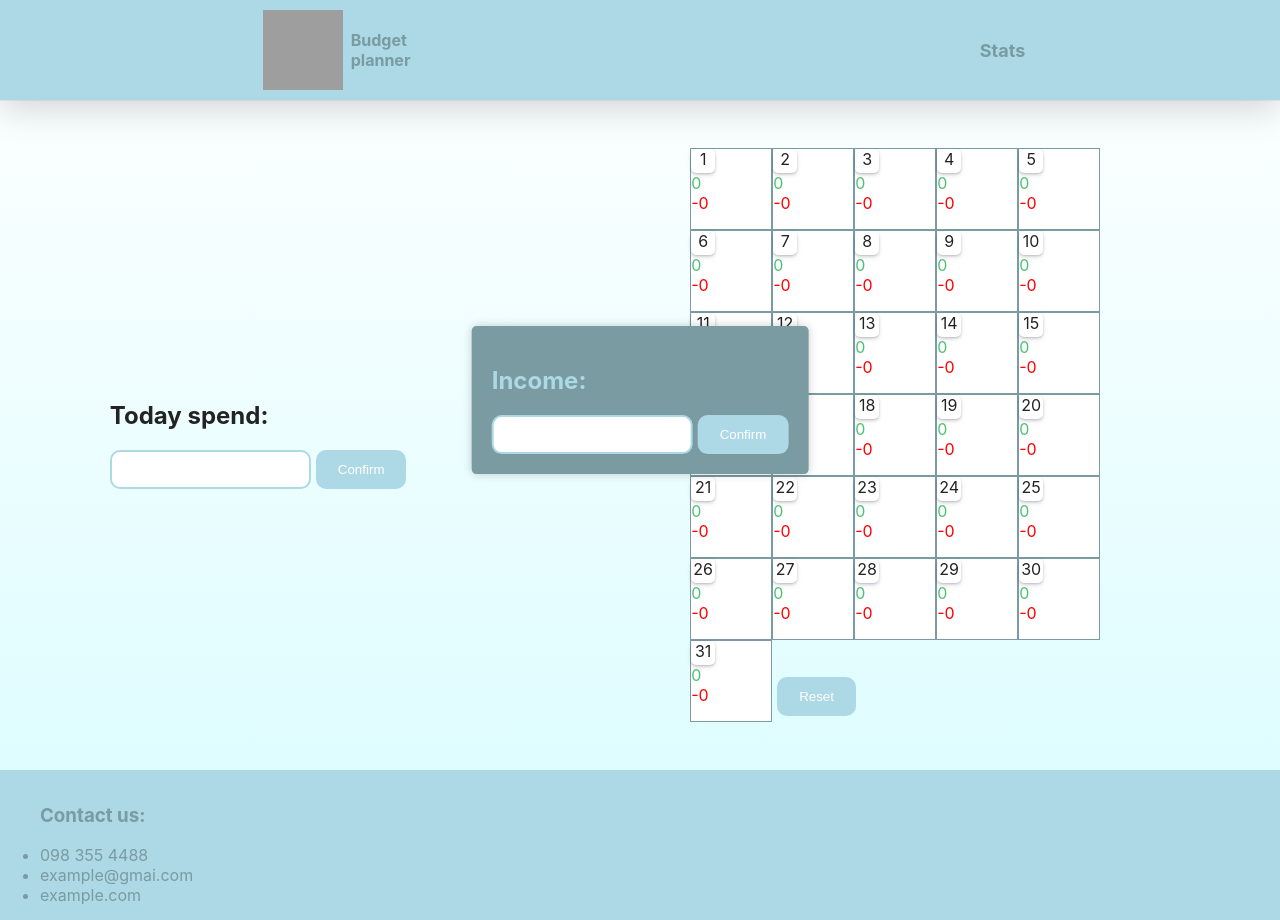
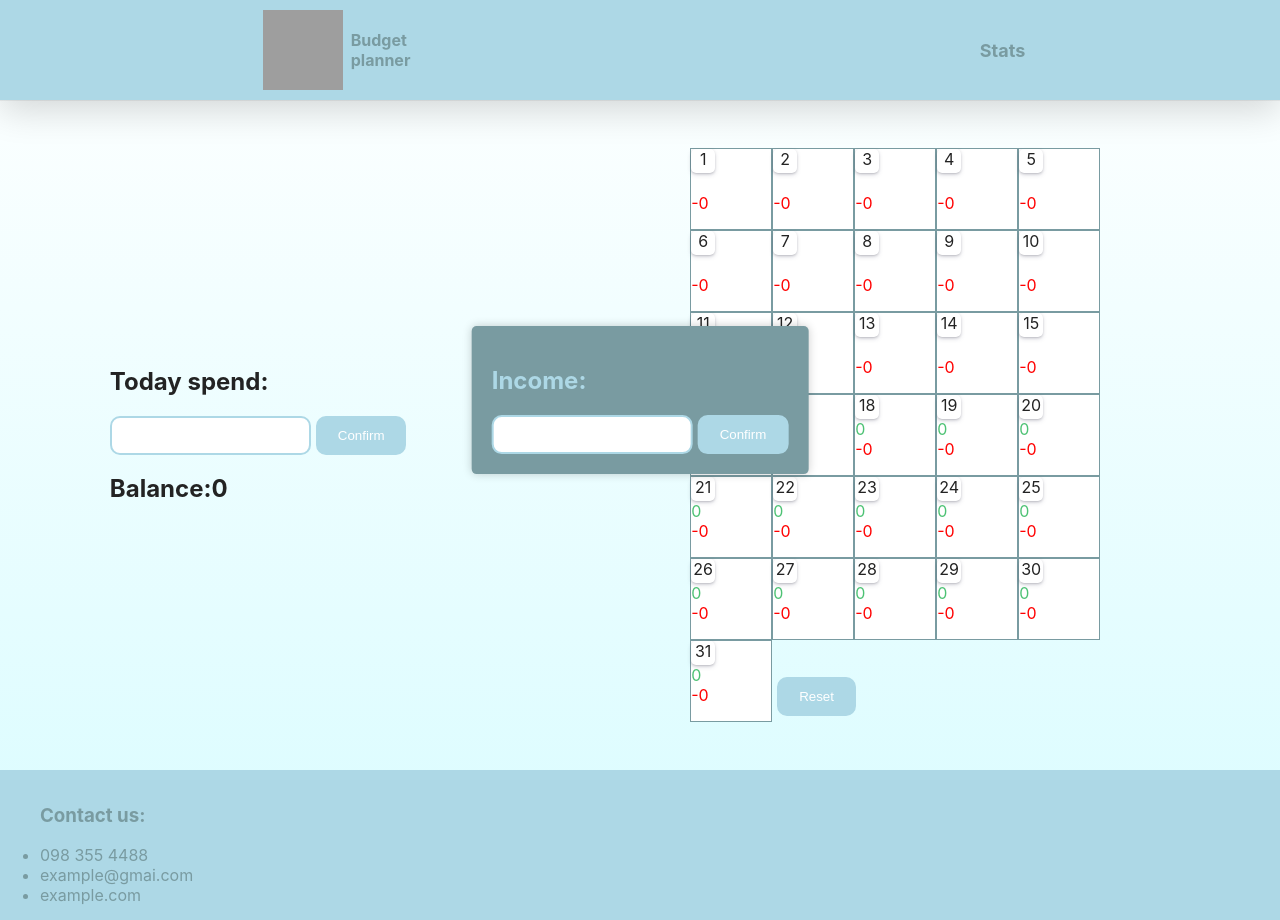
Before and after one commit to Anatolik322/budget-planner, a React (Create React App) app: page / in a window 1280 px wide. Built offline with nearby package versions, Linux system fonts and the light colour scheme; grey boxes are pictures that could not be loaded.

Commit message:
fix: fixed calendar component

```diff
--- a/src/components/calendar/Calendar.jsx
+++ b/src/components/calendar/Calendar.jsx
@@ -28,7 +28,7 @@ function Calendar() {
     <div className="table">
       {
         store.daysArr[0] !== null && store.daysArr.map((e) => {
-          return <CalendarItem day={e[0]} amount={Math.floor(store.total / store.daysArr.length)} spend={e[1]} key={Math.random()}/>
+          return <CalendarItem day={e[0]} amount={ e[0] >= new Date().getDate() && Math.floor(store.total / (store.daysArr.length - new Date().getDate()))} spend={e[1]} key={Math.random()}/>
         })
       }
       <button onClick={() => disp(clearState())}>Reset</button>
--- a/src/components/input/SpendInput.jsx
+++ b/src/components/input/SpendInput.jsx
@@ -1,6 +1,6 @@
 import React, {useState} from 'react'
 import { addSpend, setTotal } from '../../service/amountSlice'
-import { useDispatch } from "react-redux"
+import { useDispatch, useSelector } from "react-redux"
 import CategoryModal from '../categoryModal/CategoryModal';
 import './spendInput.css'
 
@@ -8,6 +8,7 @@ function SpendInput({title}) {
 
   const [sum, setSum] = useState(0);
   const [modal, setmodal] = useState(false);
+  const state = useSelector(state => state)
   const disp = useDispatch();
 
   const handleClick = () => {
@@ -34,6 +35,8 @@ function SpendInput({title}) {
           sum !== 0 ? handleClick : undefined
         } > Confirm </button>
       </div>
+      <h2>Balance:{state.total}</h2>
+
     </div>}
     </>
 
--- a/src/service/amountSlice.js
+++ b/src/service/amountSlice.js
@@ -52,6 +52,7 @@ export const amountSlice = createSlice({
                 ["Other", 0],
             ]
             state.total = 0
+            state.spend = 0
             state.daysArr = [1, 2, 3, 4, 5, 6, 7, 8, 9, 10, 11, 12, 13, 14, 15, 16, 17, 18, 19, 20, 21, 22, 23, 24, 25, 26, 27, 28, 29, 30, 31].map(e => {
                 return e = [e, 0]
             });
```
